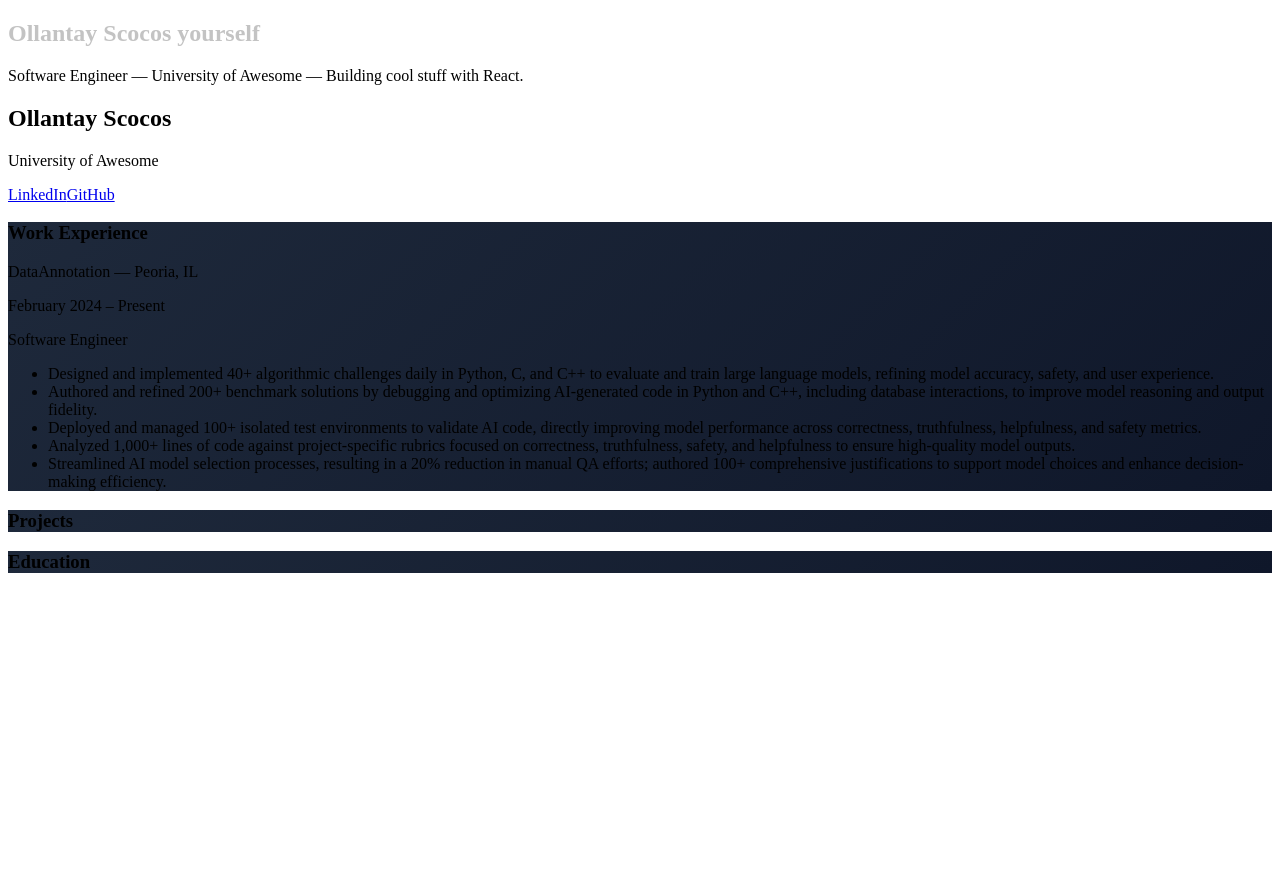
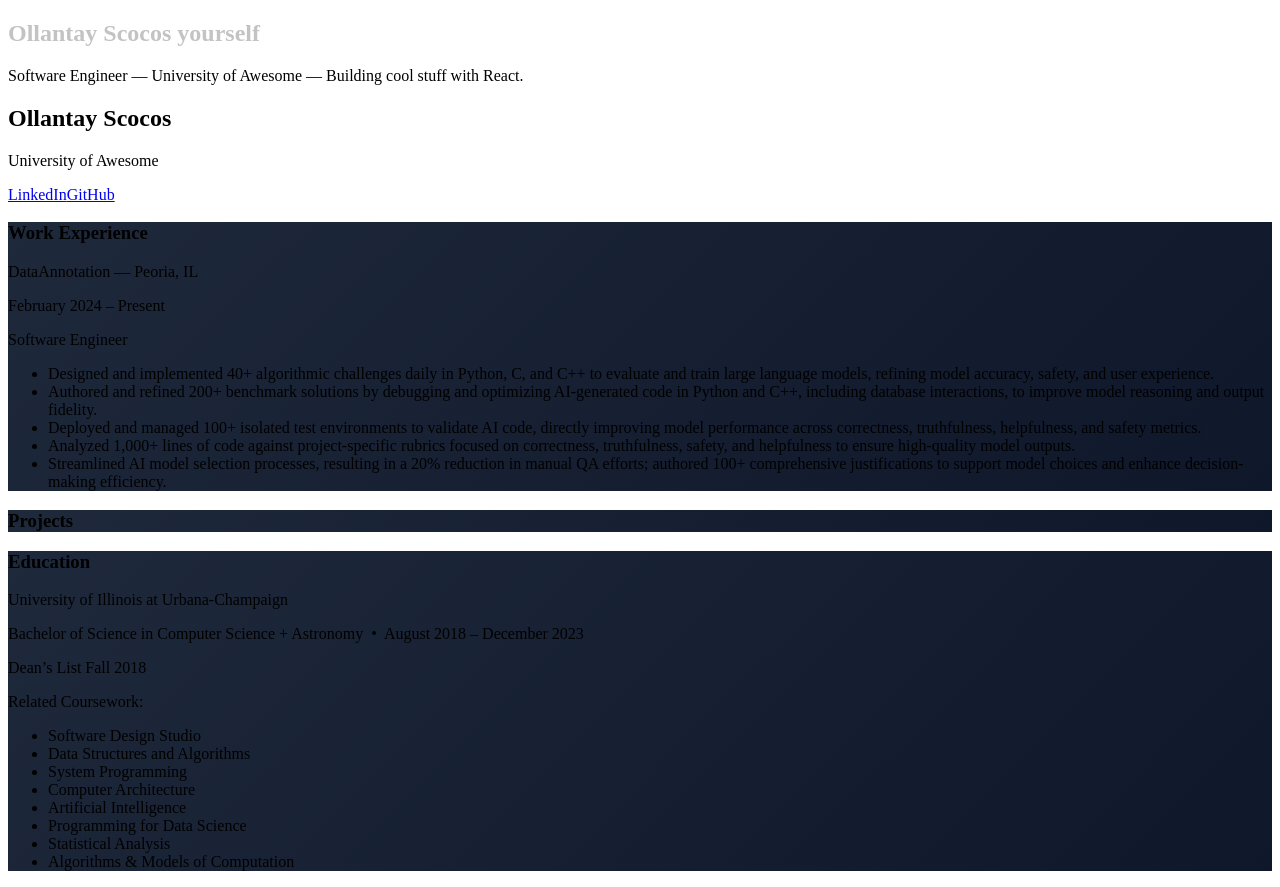
Before and after one commit to Oscocos/portfolio, a Next.js app: page / in a window 1280 px wide. Before the commit the page ends 800 px from the top, so only its background shows below. Built offline with nearby package versions, Linux system fonts and the light colour scheme.

Commit message:
Fixed sticky aside not moving with scroll

```diff
--- a/src/app/page.js
+++ b/src/app/page.js
@@ -3,7 +3,7 @@ import WorkExperience from "../components/WorkExperience";
 
 export default function Home() {
   return (
-    <div className="min-h-screen bg-[#020712] text-slate-200 font-masiva relative overflow-hidden">
+    <div className="min-h-screen bg-[#020712] text-slate-200 font-masiva relative">
       {/* Gradient Blur Background */}
       <div
         aria-hidden="true"
@@ -25,7 +25,7 @@ export default function Home() {
       </section>
 
       {/* Main Content */}
-      <div className="flex max-w-7xl mx-auto my-12 px-8 gap-8 relative z-10 font-masiva">
+      <div className="flex max-w-7xl mx-auto my-12 px-8 gap-8 font-masiva">
         {/* Sticky Info Box */}
         <aside className="w-1/3 sticky top-20 self-start bg-[#0f172a] p-6 rounded shadow-md border border-[#312e81] font-masiva">
           <h2 className="text-2xl font-black mb-2 font-masiva">Ollantay Scocos</h2>
@@ -72,7 +72,28 @@ export default function Home() {
             />
           </AnimatedSection>
           <AnimatedSection title="Projects" />
-          <AnimatedSection title="Education" />
+          <AnimatedSection title="Education">
+            <div className="bg-[#0f172a] border border-purple-600 rounded-md p-6 shadow-md max-w-3xl mx-auto text-slate-300">
+              <p className="font-semibold text-purple-300">
+                University of Illinois at Urbana-Champaign
+              </p>
+              <p className="italic text-sm text-slate-400 mb-2">
+                Bachelor of Science in Computer Science + Astronomy &nbsp;&bull;&nbsp; August 2018 – December 2023
+              </p>
+              <p className="mb-2">Dean’s List Fall 2018</p>
+              <p className="font-semibold mb-1">Related Coursework:</p>
+              <ul className="list-disc list-inside space-y-1">
+                <li>Software Design Studio</li>
+                <li>Data Structures and Algorithms</li>
+                <li>System Programming</li>
+                <li>Computer Architecture</li>
+                <li>Artificial Intelligence</li>
+                <li>Programming for Data Science</li>
+                <li>Statistical Analysis</li>
+                <li>Algorithms & Models of Computation</li>
+              </ul>
+            </div>
+          </AnimatedSection>
         </main>
       </div>
     </div>
```
